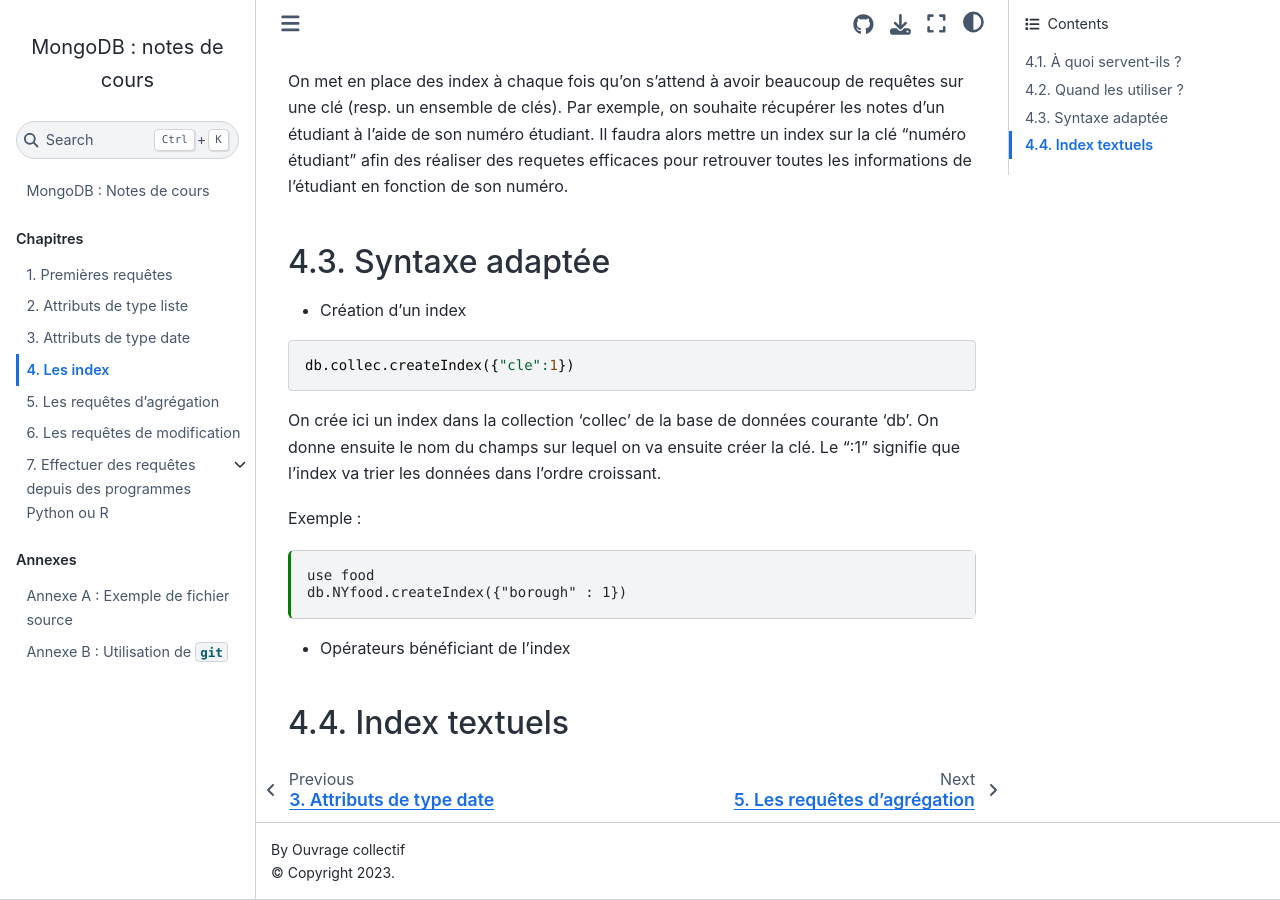
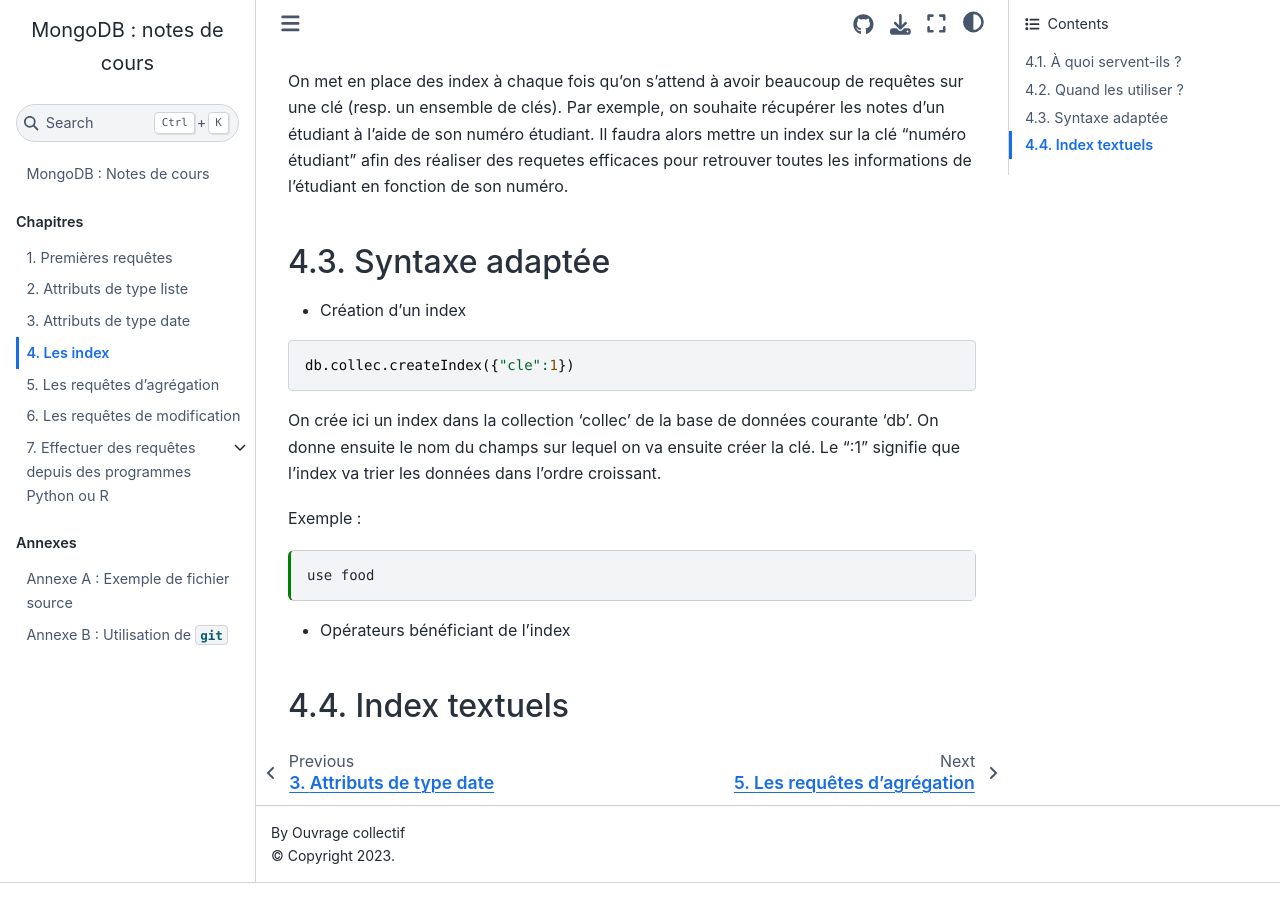
Before and after one commit to rtavenar/mongo_book, a Jupyter Book: the page built from content/04_index.md, in a window 1280 px wide and 900 px high, scrolled down 658 px. Built offline with Jupyter Book 1.0.4 settings and Sphinx 7.4.7 and the Sphinx Book theme 1.1.4, drawn with Linux system fonts in a browser that asks for light colours.

Commit message:
Update 04_index.md

````diff
--- a/content/04_index.md
+++ b/content/04_index.md
@@ -52,7 +52,6 @@
 
 ```{code-cell}
 use food
-db.NYfood.createIndex({"borough" : 1})
 ```
 
 ```{admonition}
````
